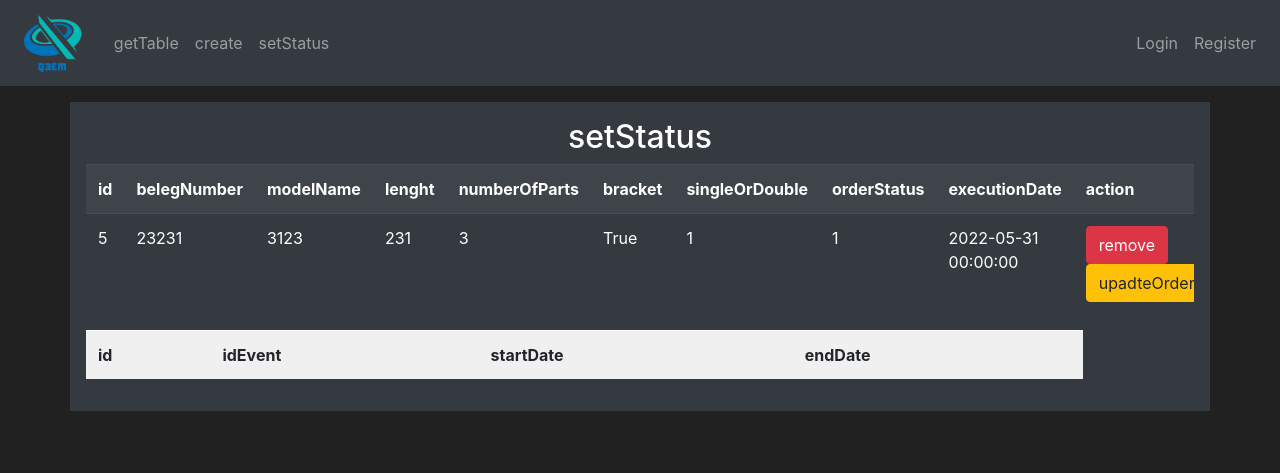
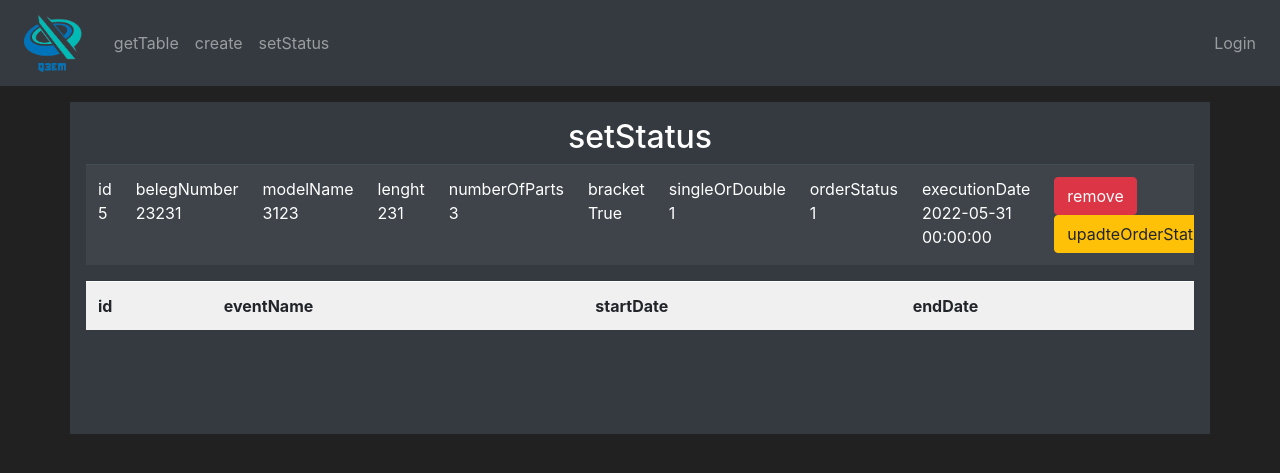
Before and after one commit to gibonson/MeraProd, a Flask app: page /getTable2 in a window 1280 px wide. Shown: the top 473 px of the page. Run offline with Flask 2, Linux system fonts and the light colour scheme; data comes from the database, SQL or seed files in the repository; both versions use the stored data as it was after the commit; lists and menus that the app fills with data are empty; some libraries are stand-ins or nearby versions.

Commit message:
table update

```diff
--- a/app.py
+++ b/app.py
@@ -201,13 +201,14 @@ def hello_world():
 def getTable():
     all_products = Product.query.all()
     all_Statuses = Status.query.all()
+    eventList = EventType.query.all()
     for column in all_products:
         print("% s % s" % (column.id, column.lenght))
         for status in all_Statuses:
             if column.id is status.idProd:
                 print(status.startDate)
 
-    return render_template('table.html', all_products=all_products, all_Statuses=all_Statuses)
+    return render_template('table.html', all_products=all_products, all_Statuses=all_Statuses, eventList=eventList)
 
 
 @app.route('/getTable2')
@@ -299,7 +300,6 @@ def setStatus():
         print("% s % s" % (column.id, column.lenght))
     eventList = EventType.query.all()
 
-
     if request.method == 'POST':
         idProd = request.form['idProd']
         idEvent = request.form['idEvent']
--- a/templates/base.html
+++ b/templates/base.html
@@ -16,7 +16,7 @@
 
 <body>
     <nav class="navbar navbar-expand-md navbar-dark bg-dark">
-        <a class="navbar-brand" href="#"><img src="/static/LogoBIG.png" alt="..." height="60" class="d-inline-block"></a>
+        <a class="navbar-brand" href="http://www.q3em.pl/"><img src="/static/LogoBIG.png" alt="..." height="60" class="d-inline-block"></a>
         <button class="navbar-toggler" type="button" data-toggle="collapse" data-target="#navbarNav">
             <span class="navbar-toggler-icon"></span>
         </button>
@@ -42,9 +42,6 @@
             <ul class="navbar-nav">
                 <li class="nav-item">
                     <a class="nav-link" href="#">Login</a>
-                </li>
-                <li class="nav-item">
-                    <a class="nav-link" href="#">Register</a>
                 </li>
             </ul>
         </div>
--- a/templates/table.html
+++ b/templates/table.html
@@ -13,27 +13,15 @@ table
         <div class="table-responsive">
             <table class="table table-striped table-dark" style="width: 100%">
                 <tr>
-                    <th>id</th>
-                    <th>belegNumber</th>
-                    <th>modelName</th>
-                    <th>lenght</th>
-                    <th>numberOfParts</th>
-                    <th>bracket</th>
-                    <th>singleOrDouble</td>
-                    <th>orderStatus</td>
-                    <th>executionDate</td>
-                    <th>action</td>
-                </tr>
-                <tr>
-                    <td>{{ product.id }}</td>
-                    <td>{{ product.belegNumber}}</td>
-                    <td>{{ product.modelName }}</td>
-                    <td>{{ product.lenght }}</td>
-                    <td>{{ product.numberOfParts }}</td>
-                    <td>{{ product.bracket }}</td>
-                    <td>{{ product.singleOrDouble }}</td>
-                    <td>{{ product.orderStatus }}</td>
-                    <td>{{ product.executionDate }}</td>
+                    <td>id {{ product.id }}</td>
+                    <td>belegNumber {{ product.belegNumber}}</td>
+                    <td>modelName {{ product.modelName }}</td>
+                    <td>lenght {{ product.lenght }}</td>
+                    <td>numberOfParts {{ product.numberOfParts }}</td>
+                    <td>bracket {{ product.bracket }}</td>
+                    <td>singleOrDouble {{ product.singleOrDouble }}</td>
+                    <td>orderStatus {{ product.orderStatus }}</td>
+                    <td>executionDate {{ product.executionDate }}</td>
                     <td>
                         <form action="{{ url_for('removeProduct') }}" method="POST">
                             <input type="hidden" value="{{ product.id }}" name="id">
@@ -47,11 +35,10 @@ table
                 </tr>
                 <tr>
 
-                    <div class="table-responsive">
-                        <table class="table table-striped table-light" style="width: 90%">
+                    <table class="table table-striped table-light" style="width: 100%">
                         <tr>
                             <th>id</th>
-                                <th>idEvent</th>
+                            <th>eventName</th>
                             <th>startDate</th>
                             <th>endDate</th>
                         </tr>
@@ -59,7 +46,13 @@ table
                         {% if product.id == status.idProd %}
                         <tr>
                             <td>{{status.id}}</td>
-                                <td>{{status.idEvent}}</td>
+
+                            {% for event in eventList %}
+                            {% if status.idEvent == event.idEvent %}
+                            <td>{{ event.eventName }}</td>
+                            {% endif %}
+                            {% endfor %}
+
                             <td>{{status.startDate.strftime('%Y-%m-%d %H:%M:%S')}}</td>
                             <td>{% if status.endDate is not none%}{{status.endDate.strftime('%Y-%m-%d %H:%M:%S')}}{%
                                 endif%}
@@ -68,15 +61,14 @@ table
                         {% endif%}
                         {% endfor %}
                     </table>
-                    </div>
                 </tr>
+                </br>
+                </br>
+                </br>
+
                 {% endfor %}
             </table>
         </div>
-
-
-
-
     </div>
 </div>
 {% endblock %}
```
Also changed, not shown: db.sqlite. Lines whose indentation alone changed are shown as unchanged.
